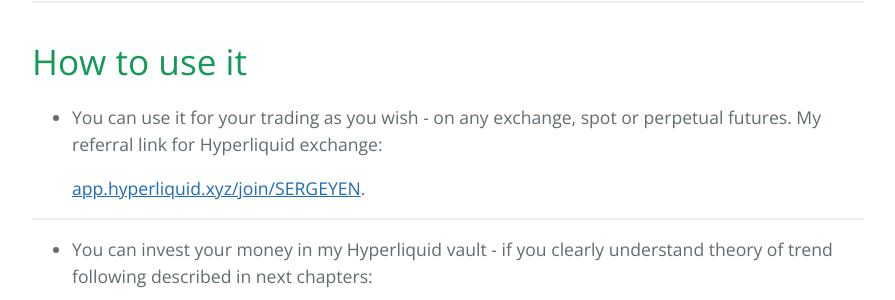
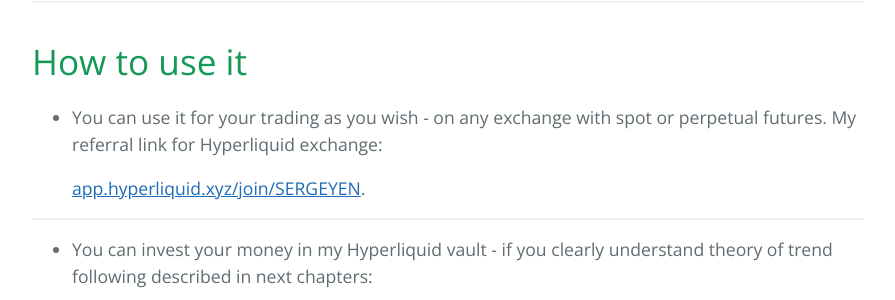
Before and after one commit to sergeyen7/sergeyen7.github.io, a Jekyll site: the page built from index.md, in a window 1280 px wide and 900 px high, scrolled down 2126 px. Shown: the part 155-455 px from the top of the window, without its empty margins (192-1087 px from the left). Built offline with Jekyll 4.4.1, drawn with Linux system fonts in a browser that asks for light colours; nearby versions of some CDN libraries.

Commit message:
Update index.md

```diff
--- a/index.md
+++ b/index.md
@@ -47,7 +47,7 @@ I coded this as a script in Tradingview:
 
 # How to use it
 
-* You can use it for your trading as you wish - on any exchange, spot or perpetual futures. My referral link for Hyperliquid exchange:
+* You can use it for your trading as you wish - on any exchange with spot or perpetual futures. My referral link for Hyperliquid exchange:
 
      [app.hyperliquid.xyz/join/SERGEYEN](https://app.hyperliquid.xyz/join/SERGEYEN).
 
```
